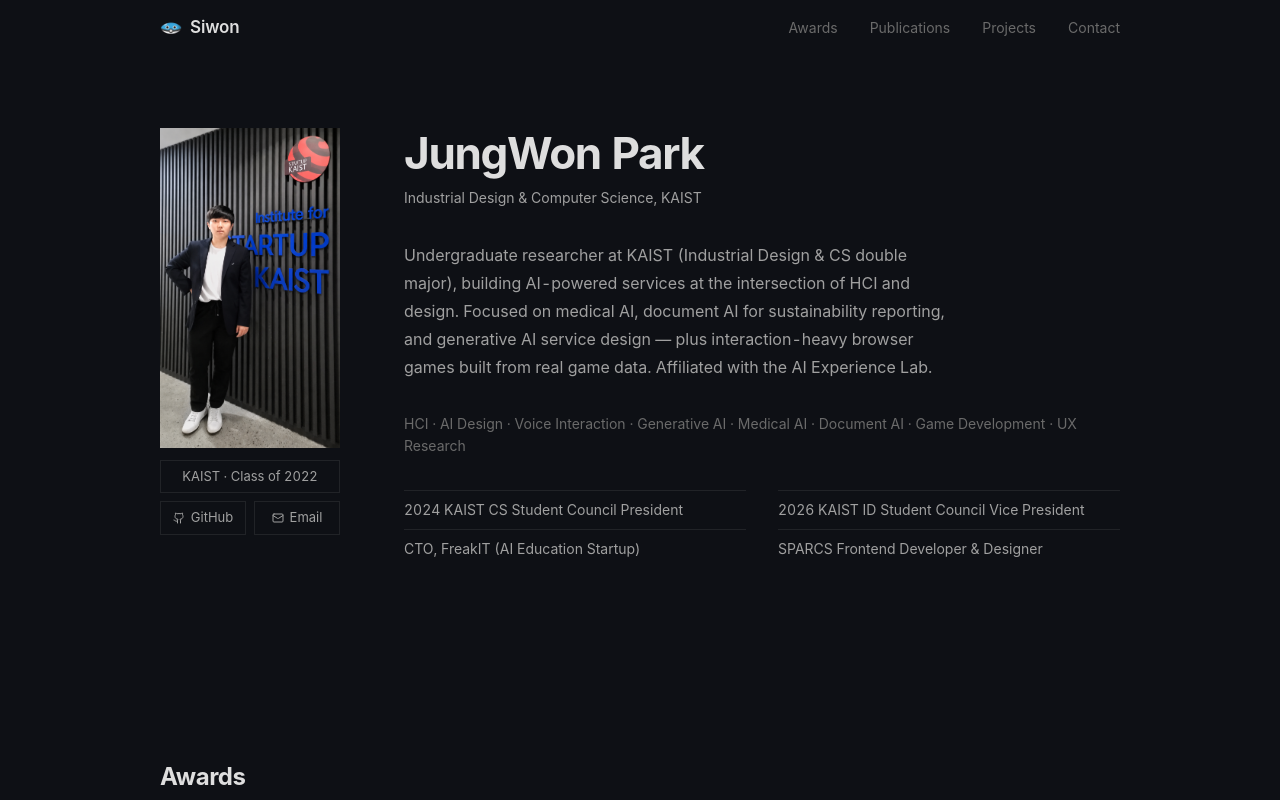
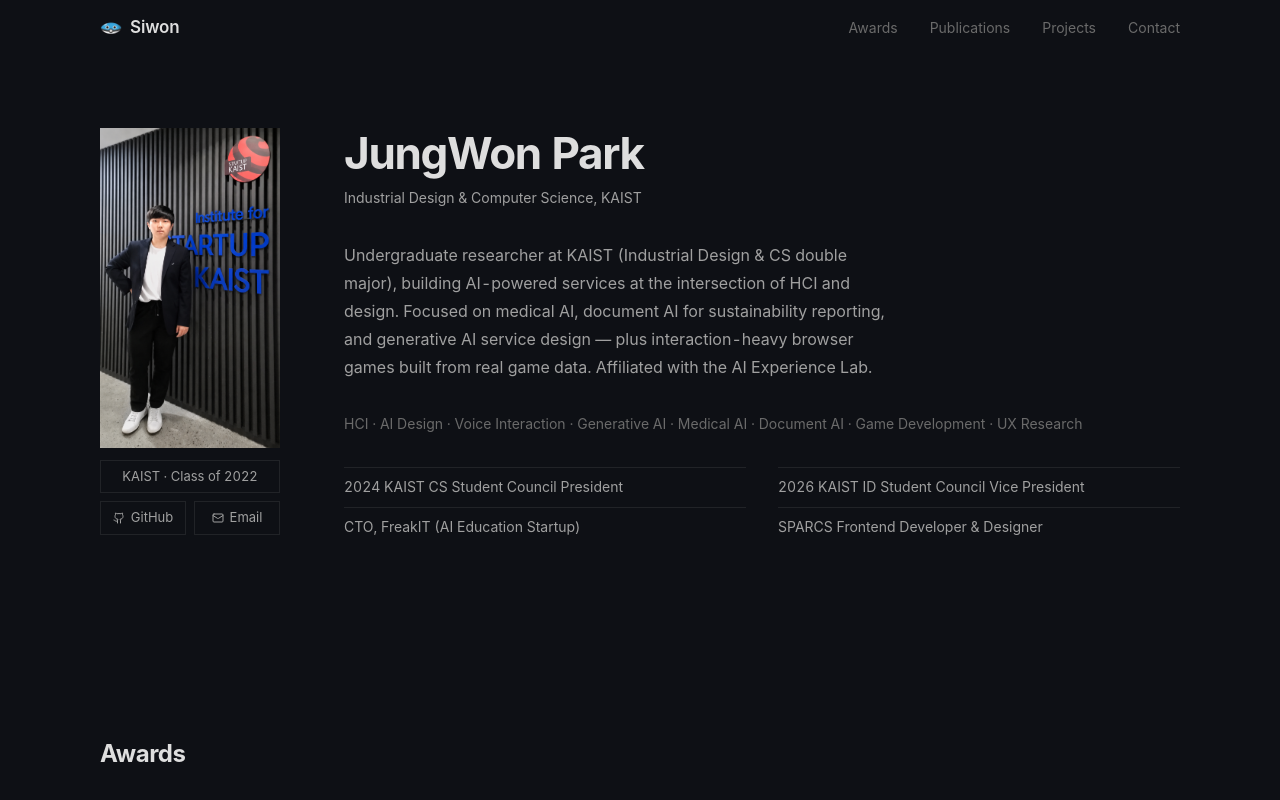
Before and after one commit to ksiwon/siwon-atelier, a React (Vite) app: page / in a window 1280 px wide. Shown: the top 800 px of the page. Built offline with nearby package versions, Linux system fonts and the light colour scheme; a web font is replaced by a local one.

Commit message:
style: 본문 최대 폭을 1080px로 복원
Co-Authored-By: Claude Opus 5.5 <noreply@anthropic.com>
Claude-Session: https://claude.ai/code/session_01DV52hg1jdVBMWJtJYxvPZr

```diff
--- a/src/styles/theme.ts
+++ b/src/styles/theme.ts
@@ -46,7 +46,7 @@ export const theme = {
   },
 
   layout: {
-    maxWidth:      '960px',
+    maxWidth:      '1080px',
     sectionPadX:   '2rem',
     sectionPadXSm: '1rem',          // mobile ≤ 480px
     sectionPadY:   '6rem',
```
